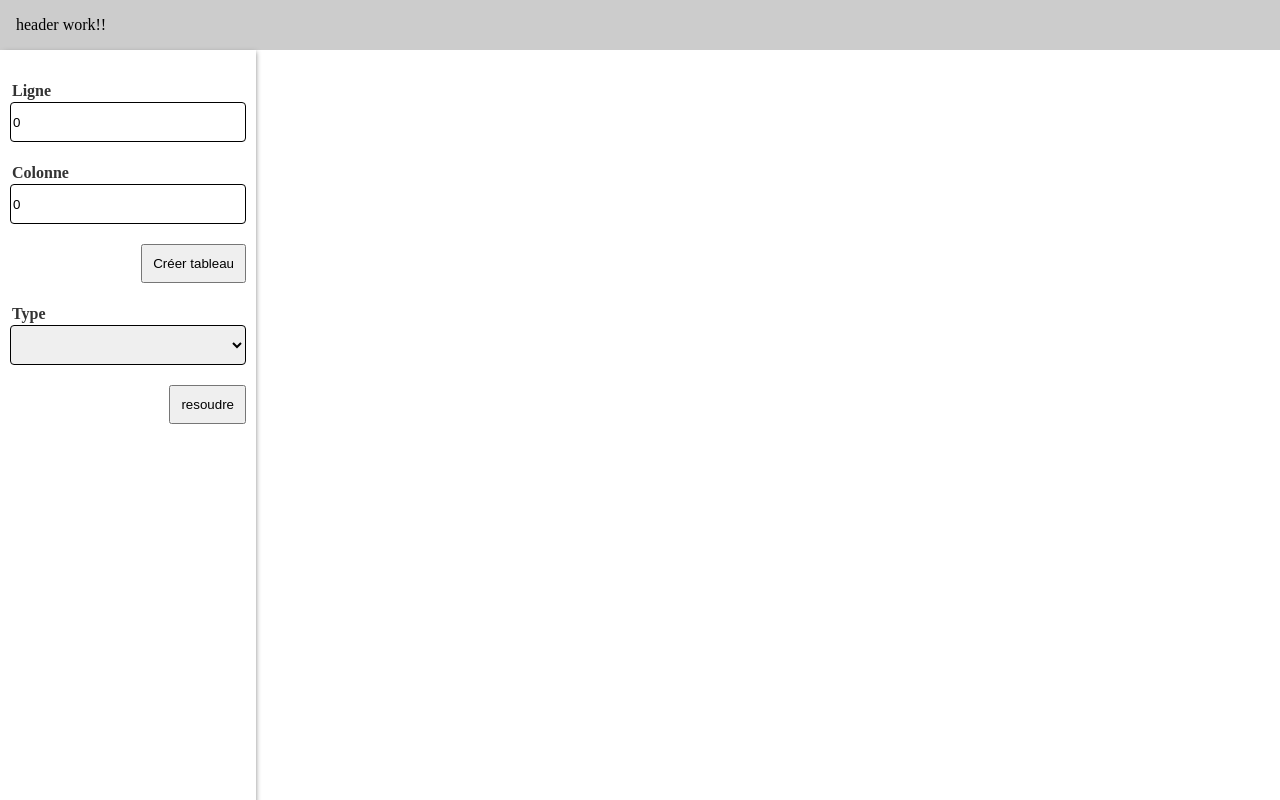
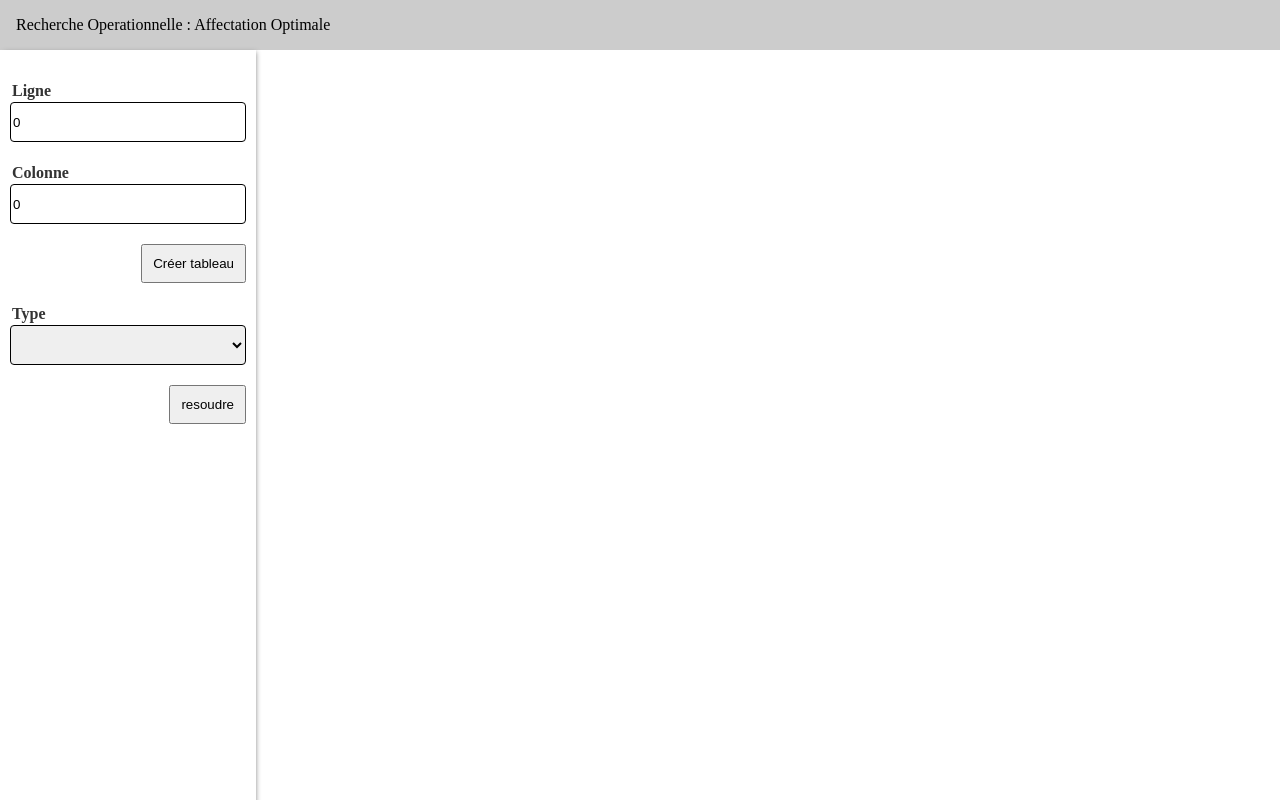
Before and after one commit to Nomentsafiidy/ro_affectation_optimal, an Angular app: page / in a window 1280 px wide. Built offline with nearby package versions, Linux system fonts and the light colour scheme.

Commit message:
Feat : change header label

```diff
--- a/src/app/components/header/header.component.html
+++ b/src/app/components/header/header.component.html
@@ -1,3 +1,3 @@
 <div class="nav_bar">
-    header work!!
+    Recherche Operationnelle : Affectation Optimale
 </div>
```
